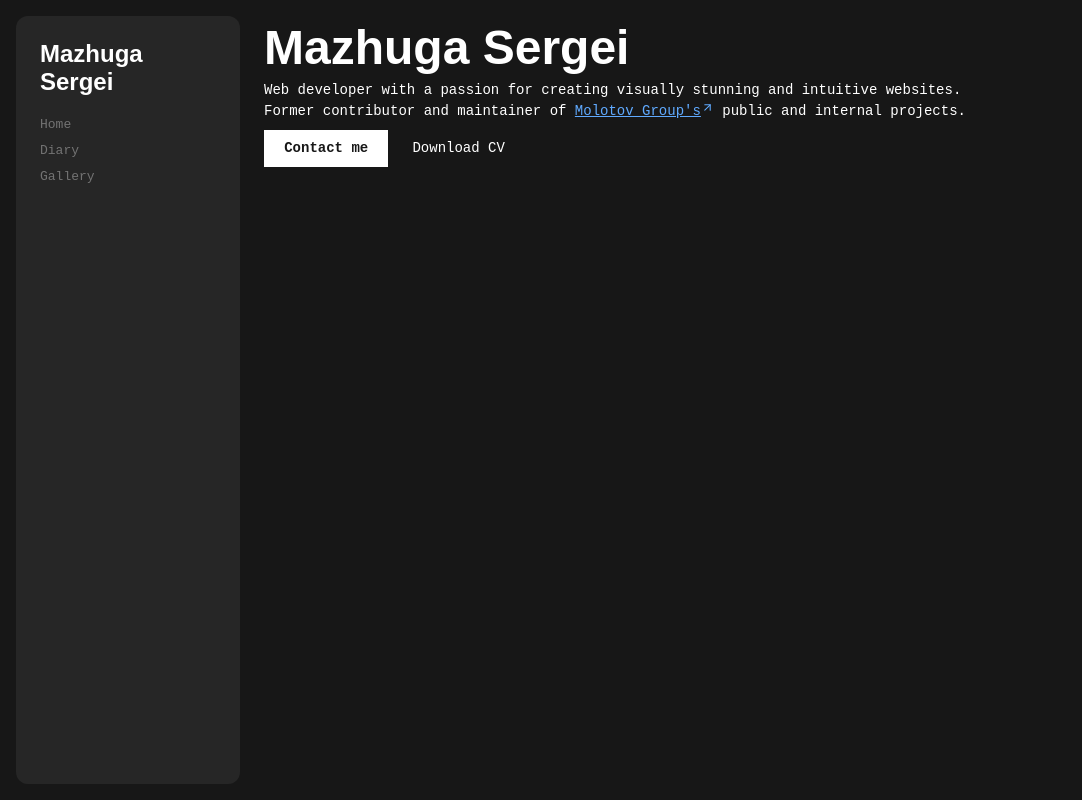
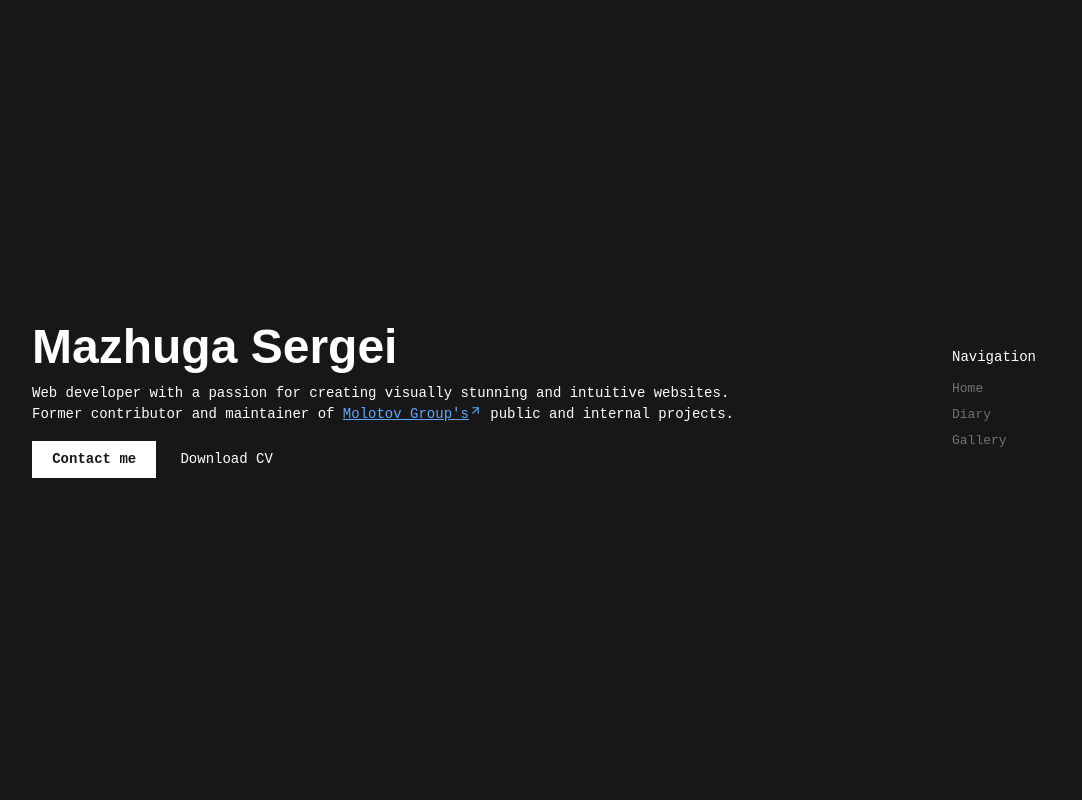
Before and after one commit to mazhugasergei/mazhugasergei.github.io, a Next.js app: page / in a window 1280 px wide. Shown: the whole page, without its empty margins (0-1082 px from the left). Built offline with nearby package versions, Linux system fonts and the light colour scheme; a web font is replaced by a local one.

Commit message:
reimagine layout

```diff
--- a/app/layout.tsx
+++ b/app/layout.tsx
@@ -1,5 +1,4 @@
 import type { Metadata } from "next"
-import { Aside } from "./components/aside"
 import { ThemeProvider } from "./components/theme-provider"
 import "./globals.css"
 
@@ -18,10 +17,7 @@ export default function RootLayout({ children }: { children: React.ReactNode })
     <html lang="en" suppressHydrationWarning>
       <body>
         <ThemeProvider attribute="class" defaultTheme="dark" disableTransitionOnChange>
-          <div className="grid gap-6 p-4 lg:grid-cols-[14rem_1fr] xl:grid-cols-[14rem_1fr_14rem]">
-            <Aside className="sticky top-4 h-[calc(100vh-2rem)]" />
-            <main>{children}</main>
-          </div>
+          <main className="mx-auto max-w-7xl px-4 md:px-8">{children}</main>
         </ThemeProvider>
       </body>
     </html>
--- a/app/page.tsx
+++ b/app/page.tsx
@@ -1,3 +1,4 @@
+import { Nav } from "./components/aside"
 import { Link, SymbolTransitionText } from "./components/ui"
 import { headingFont } from "./fonts"
 import { cn } from "./lib/utils"
@@ -12,14 +13,13 @@ export default function Home() {
 
 const Intro = () => {
   return (
-    <section className="pt-2">
-      <div className="grid items-start gap-4 md:grid-cols-[1fr_auto]">
-        <div className="space-y-2">
+    <section className="grid min-h-screen gap-8 max-md:place-content-center md:grid-cols-[3fr_1fr] md:items-center">
+      <div>
         <h1 className={cn(headingFont.className, "text-5xl font-bold")}>
           <SymbolTransitionText text="Mazhuga Sergei" />
         </h1>
 
-          <p className="text-balance">
+        <p className="mt-3 text-balance">
           Web developer with a passion for creating visually stunning and intuitive websites. Former contributor and
           maintainer of{" "}
           <Link external target="_blank" href="https://molotov-group.ru">
@@ -28,7 +28,7 @@ const Intro = () => {
           public and internal projects.
         </p>
 
-          <div className="inline-grid grid-cols-2 gap-2">
+        <div className="mt-4 inline-grid grid-cols-2 gap-2">
           <Link
             href="mailto:ghbdtnghbdtn8@gmail.com"
             className="bg-foreground px-4 py-2 font-bold text-background no-underline hover:underline"
@@ -45,6 +45,10 @@ const Intro = () => {
           </Link>
         </div>
       </div>
+
+      <div className="space-y-2">
+        <h2>Navigation</h2>
+        <Nav />
       </div>
     </section>
   )
```
Lines whose indentation alone changed are shown as unchanged.
